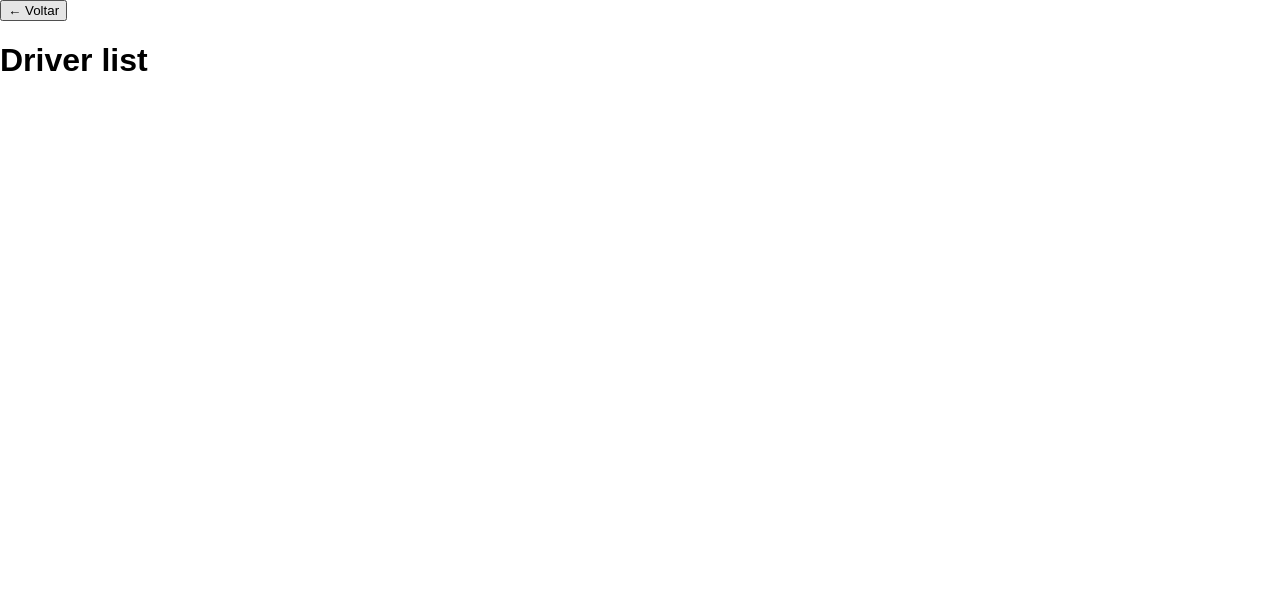
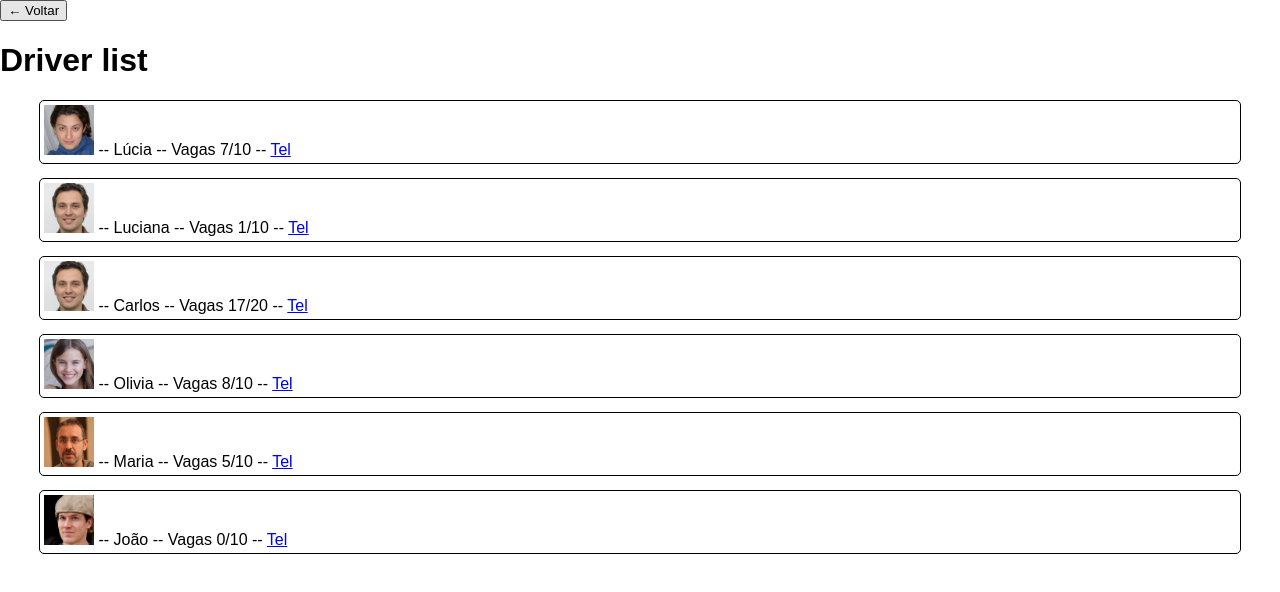
Before and after one commit to MrBunnyGif/fatec-piriuber, a React (Create React App) app: page /drivers-list in a window 1280 px wide. Shown: the top 592 px of the page. Built offline with nearby package versions, Linux system fonts and the light colour scheme; sample sign-in values are in the browser's storage.

Commit message:
Renders DriversList list

```diff
--- a/src/pages/private/Parents/DriversList.js
+++ b/src/pages/private/Parents/DriversList.js
@@ -1,11 +1,80 @@
 import React, { Fragment } from 'react'
 import PreviousButton from '../../../components/PreviousButton'
+import newId from '../../../functions/newId'
+import image1 from '../../../assets/images/image1.jpeg'
+import image2 from '../../../assets/images/image2.jpeg'
+import image3 from '../../../assets/images/image3.jpeg'
+import image4 from '../../../assets/images/image4.jpeg'
+import image5 from '../../../assets/images/image5.jpeg'
+import image6 from '../../../assets/images/image6.jpeg'
+
+const CheckinItem = ({ item, checkChild }) => {
+	return (
+		<figure>
+			<img alt={item.name} width={50} src={item.img} />{' -- '}
+			<span>{item.name}</span>{' -- '}
+			<span>{item.vagas}</span>{' -- '}
+			<a href={`tel:${item.tel}`}>Tel</a>
+		</figure>
+	)
+}
 
 export default () => {
+	const driversList = [
+		{
+			id: newId(),
+			img: image2,
+			name: 'Lúcia',
+			vagas: 'Vagas 7/10',
+			tel: '11987654321'
+		},
+		{
+			id: newId(),
+			img: image4,
+			name: 'Luciana',
+			vagas: 'Vagas 1/10',
+			tel: '11987654321'
+		},
+		{
+			id: newId(),
+			img: image3,
+			name: 'Carlos',
+			vagas: 'Vagas 17/20',
+			tel: '11987654321'
+		},
+		{
+			id: newId(),
+			img: image1,
+			name: 'Olivia',
+			vagas: 'Vagas 8/10',
+			tel: '11987654321'
+		},
+		{
+			id: newId(),
+			img: image6,
+			name: 'Maria',
+			vagas: 'Vagas 5/10',
+			tel: '11987654321'
+		},
+		{
+			id: newId(),
+			img: image5,
+			name: 'João',
+			vagas: 'Vagas 0/10',
+			tel: '11987654321'
+		},
+	]
+
+	const renderDriversList = drivers => {
+		return drivers.map(c => <CheckinItem item={c} />)
+	}
+
+
 	return (
 		<Fragment>
 			<PreviousButton />
 			<h1>Driver list</h1>
+			{renderDriversList(driversList)}
 		</Fragment>
 	)
 }
```
